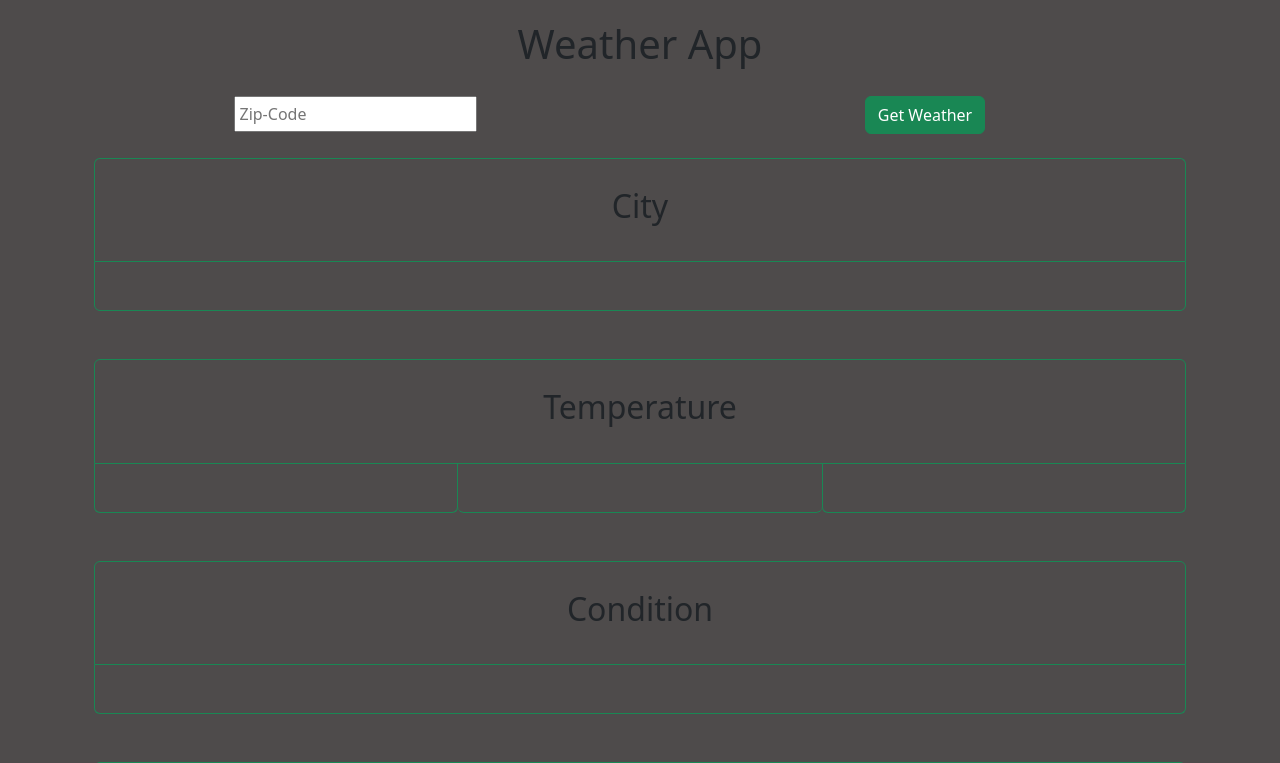
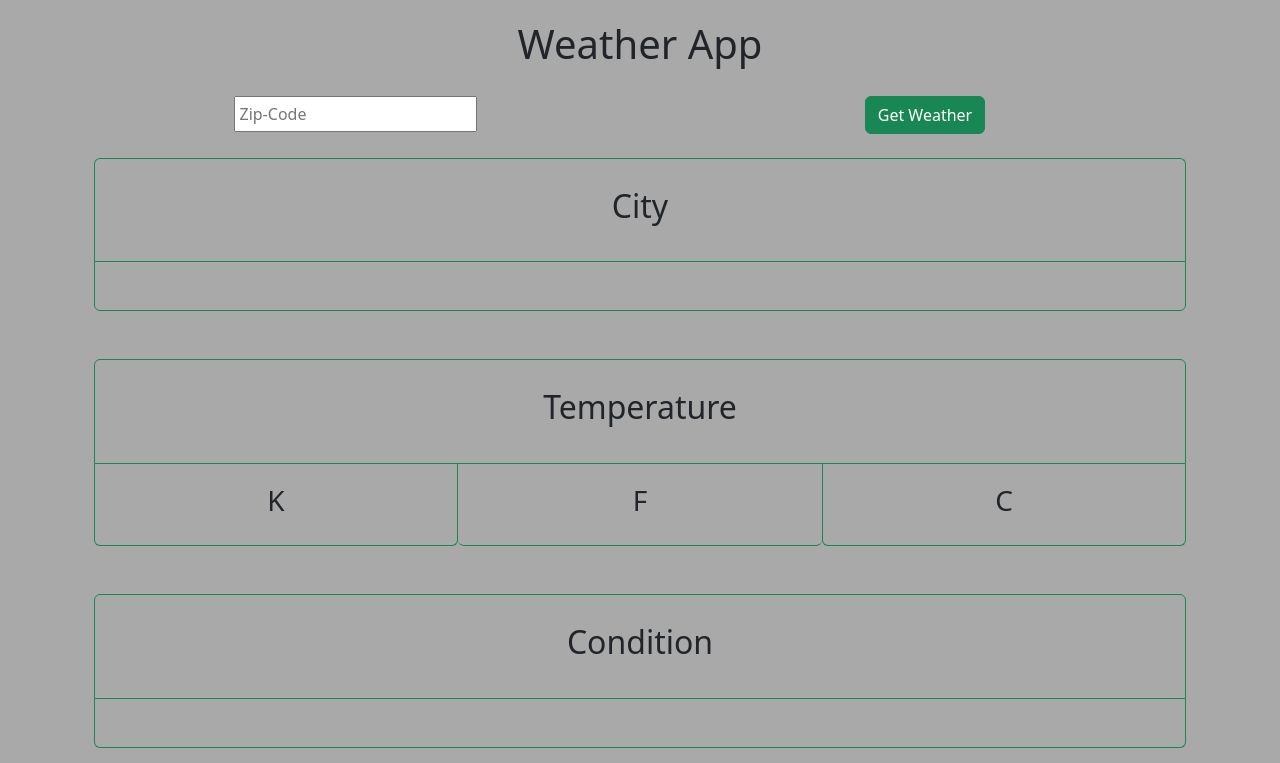
Before and after one commit to LhallLhall/weather-app, a website: page index.html in a window 1280 px wide. Both pictures are taken after a click on the button "Get Weather". Shown: the top 763 px of the page. Drawn offline with nearby package versions, Linux system fonts and the light colour scheme; no server answers.

Commit message:
functioning product not fully done

```diff
--- a/css/style.css
+++ b/css/style.css
@@ -2,5 +2,5 @@ html{
     background-color: darkgrey;
 }
 body{
-    background-color: rgb(78, 75, 75);
+    background-color: darkgray;
 }
--- a/js/main.js
+++ b/js/main.js
@@ -23,6 +23,7 @@ function createStaticElements(){
     let inputBox = createAndAddElement(weatherInputBox, 'input', ['p-1'], 'inputBox', '')
     inputBox.setAttribute('type', 'text')
     inputBox.setAttribute('placeholder', 'Zip-Code')
+    inputBox.setAttribute('maxlength', '5')
 
     let weatherBtnBox = createAndAddElement(weatherRow, 'div', ['col-sm-6'], '', '')
 
@@ -59,15 +60,15 @@ let tempName = createAndAddElement(tempDiv, 'h2', ['p-1'], '', 'Temperature')
 
 
 let kelvinDiv = createAndAddElement(tempRow, 'div', ['col-4', 'text-center', 'border-bottom', 'rounded-bottom', 'border-start', 'border-end', 'border-success', 'p-3'])
-let kelvin = createAndAddElement(kelvinDiv, 'h3', ['p-1'], 'kelvin', '')
+let kelvin = createAndAddElement(kelvinDiv, 'h3', ['p-1'], 'kelvin', 'K')
 
 
 let fahrenheitDiv = createAndAddElement(tempRow, 'div', ['col-4', 'text-center', 'border-bottom', 'rounded-bottom', 'border-success', 'p-3'], '', '')
-let fahrenheit = createAndAddElement(fahrenheitDiv, 'h3', ['p-1'], 'fahrenheit', '')
+let fahrenheit = createAndAddElement(fahrenheitDiv, 'h3', ['p-1'], 'fahrenheit', 'F')
 
 
 let celsiusDiv = createAndAddElement(tempRow, 'div', ['col-4', 'text-center', 'border-bottom', 'rounded-bottom', 'border-start', 'border-end', 'border-success', 'p-3'], '', '')
-let celsius = createAndAddElement(celsiusDiv, 'h3', ['p-1'], 'celsius', '')
+let celsius = createAndAddElement(celsiusDiv, 'h3', ['p-1'], 'celsius', 'C')
 }
 // createTemperature()
 
@@ -99,6 +100,44 @@ let otherInfoImg = createAndAddElement(otherInfoImgDiv, 'img', ['p-1'], 'img',''
 }
 // createOtherInfo()
 
+async function getData() {
+    const response = await axios.get(`https://api.openweathermap.org/data/2.5/weather?zip=${zipCode},us&appid=${key}`);
+    let data = response.data;
+    weatherObj = data;
+}
+
+function updatePage () {
+
+    let city = document.getElementById('cityName')
+    let fahrenheit = document.getElementById('fahrenheit')
+    let celsius = document.getElementById('celsius')
+    let kelvin = document.getElementById('kelvin')
+    let condition = document.getElementById('condition')
+    let img = document.getElementById('img')
+
+    let cityName = weatherObj.name
+    let kelvinApi = weatherObj.main.temp
+    let fahrenheitApi = weatherObj.main.temp
+    let celsiusApi = weatherObj.main.temp
+    let conditionApi = weatherObj.weather[0].description
+    let imgSrc = weatherObj.weather[0].icon
+    let imgApi =  `http://openweathermap.org/img/wn/${imgSrc}@2x.png`
+    img.src = imgApi
+
+    celsiusApi = Math.floor(kelvinApi -273)
+    fahrenheitApi = Math.floor( celsiusApi * (9/5) + 32)
+
+    city.textContent = cityName
+    kelvin.textContent = kelvinApi
+    fahrenheit.textContent = fahrenheitApi
+    celsius.textContent = celsiusApi
+    condition.textContent = conditionApi
+
+    console.log(conditionApi)
+    console.log(kelvinApi)
+    console.log(celsiusApi)
+    console.log(fahrenheitApi)
+}
 
 // * GRABS THE BUTTON AND INPUT ID'S AFTER THEY HAVE BEEN CREATED
 let inputBox = document.getElementById('inputBox')
@@ -107,27 +146,24 @@ let weatherBtn = document.getElementById('weatherBtn').addEventListener('click',
 
 // * GENERATES THE PAGE WHEN THE GET WEATHER BTN IS CLICKED ALSO CALLS THE API FUNCTION AND INPUTS THE ZIP CODE
 function generatePage () {
-    let value = inputBox.value.toString()
-        console.log(value)
-        zipCode = value
+    getValue()
+    getData()
     if(page === 0) {
         page = 1
-
         createCity()
         createTemperature()
         createCondition()
         createOtherInfo()
-
-
     }
-        getData()
     updatePage()
     console.log(page)
-
-
 }
 
-
+function getValue () {
+    let value = inputBox.value.toString()
+    console.log(value)
+    zipCode = value
+}
 
 
 
@@ -151,24 +187,8 @@ function createAndAddElement(parent, elementType, classes, elementID = '', conte
     return el;
 }
 
-function updatePage () {
-    // console.log(weatherObj)
-    let name = weatherObj.name
-    console.log(name)
-    let city = document.getElementById('cityName')
-    city.textContent = name
-}
 
 
 
-async function getData() {
-    const response = await axios.get(`https://api.openweathermap.org/data/2.5/weather?zip=${zipCode},us&appid=${key}`);
-    let data = response.data;
-    weatherObj = data;
-
-}
 
 // console.log(weatherObj)
-
-
-// TODO (285.79K − 273.15) × 9/5 + 32 = 54.752°F  USE THIS FOR CONVERSION
```
Lines whose indentation alone changed are shown as unchanged.
